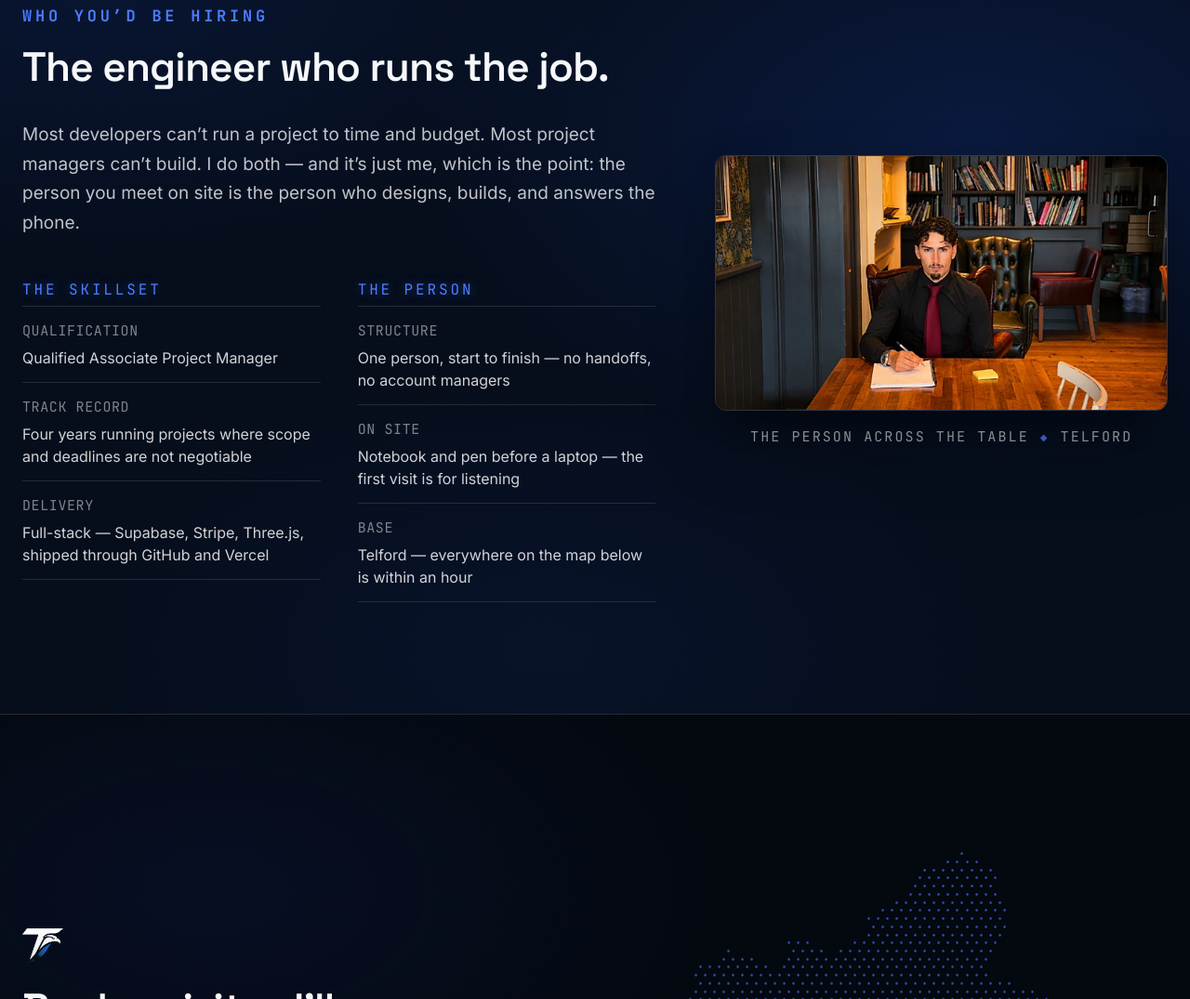
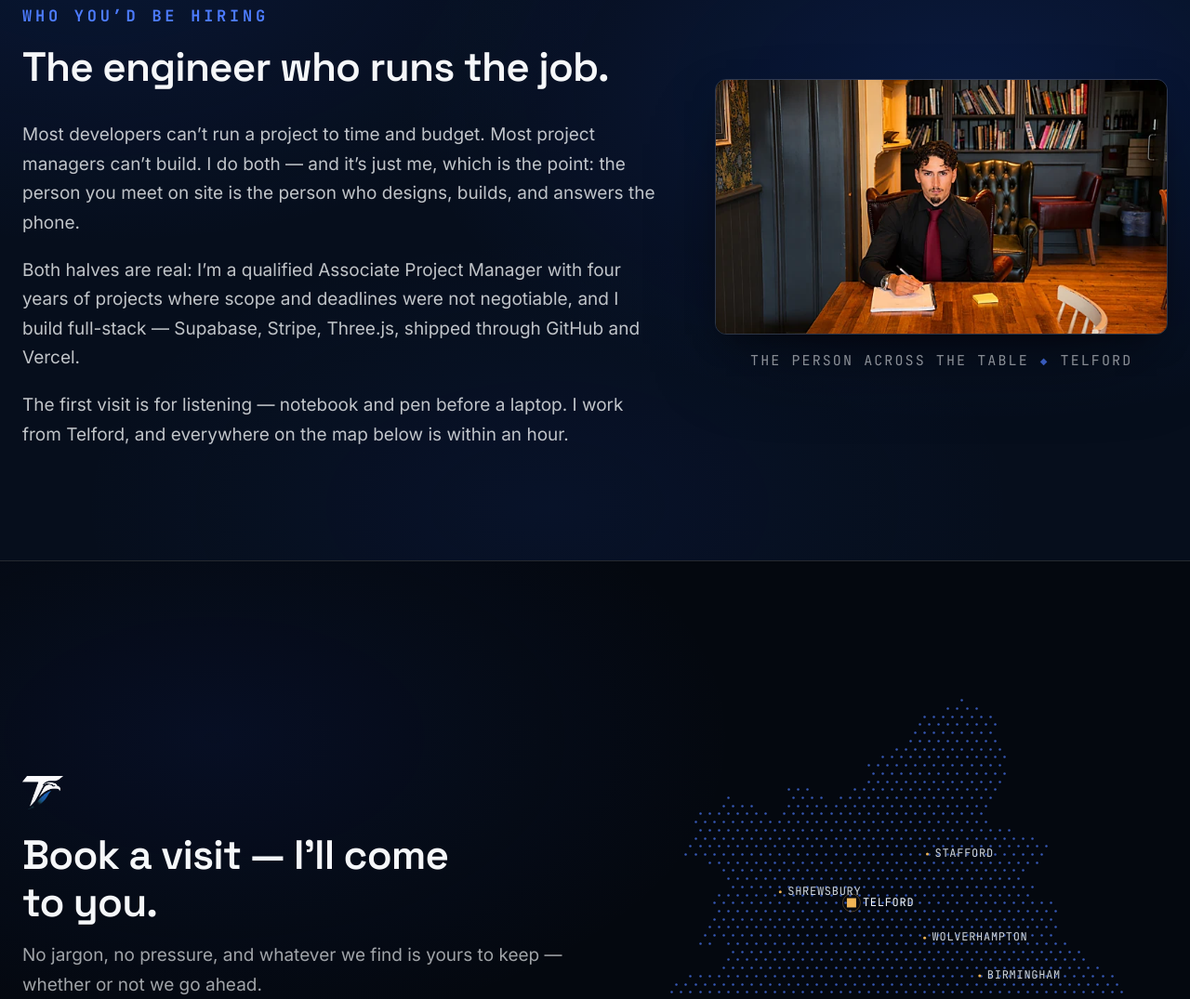
Before and after one commit to TalonInsights/Talon-Insights-Website, an Astro site: page / in a window 1280 px wide. Shown: the part 7542-8617 px from the top of the page at 93% size. Built offline with nearby package versions, Linux system fonts and the light colour scheme; Astro itself is replaced by a stand-in of ours; animation ran at ten frames a second; a web font is replaced by a local one.

Commit message:
The about block stops being a CV
Owner: less CV, more short introduction. The labelled SKILLSET/PERSON
rows are gone — the same facts now read as two short paragraphs after
the intro: the qualification and four-year track record folded into one
sentence with the full-stack delivery, and the notebook-first visit
with Telford and the map's within-an-hour reach in the other. Nothing
lost, no labels, body-tier type throughout. Photo and caption stay.

Co-Authored-By: Claude Opus 5 <noreply@anthropic.com>

```diff
--- a/src/components/About.astro
+++ b/src/components/About.astro
@@ -1,25 +1,10 @@
 ---
-// B9 — About (id="about"), restaged 27 Aug (owner): the photograph lands —
-// owner-supplied portrait at the client table, notebook open, pen in hand
-// (this supersedes the P1 consent gate: it is the owner's own photo of
-// himself). The section joins the dark run with the method/case ground
-// language, and the credentials split into the two halves the owner
-// asked the block to carry: the skillset and the person. The PM
-// qualification appears without its grade (owner: pointless to a
-// visitor). Photo is 640px native — the owner's source; a sharper export
-// can replace it under the same filename.
-
-const skillset = [
-  { key: "QUALIFICATION", value: "Qualified Associate Project Manager" },
-  { key: "TRACK RECORD", value: "Four years running projects where scope and deadlines are not negotiable" },
-  { key: "DELIVERY", value: "Full-stack — Supabase, Stripe, Three.js, shipped through GitHub and Vercel" },
-];
-
-const person = [
-  { key: "STRUCTURE", value: "One person, start to finish — no handoffs, no account managers" },
-  { key: "ON SITE", value: "Notebook and pen before a laptop — the first visit is for listening" },
-  { key: "BASE", value: "Telford — everywhere on the map below is within an hour" },
-];
+// B9 — About (id="about"), rewritten 27 Aug (owner: "less a CV, more a
+// short introduction") — the labelled SKILLSET/PERSON rows are gone; the
+// same facts now read as three short paragraphs of introduction. The PM
+// qualification still appears without its grade. The photograph is the
+// owner's own (supersedes the P1 consent gate); 640px native — a sharper
+// export can replace it under the same filename.
 ---
 
 <section class="about g-ink" id="about">
@@ -35,25 +20,16 @@ const person = [
           site is the person who designs, builds, and answers the phone.
         </p>
 
-        <div class="cred-cols" data-rv>
-          <div class="cred-group">
-            <p class="t-micro cred-head">THE SKILLSET</p>
-            {skillset.map((row) => (
-              <div class="cred-row">
-                <span class="t-micro cred-key">{row.key}</span>
-                <span class="cred-value">{row.value}</span>
-              </div>
-            ))}
-          </div>
-          <div class="cred-group">
-            <p class="t-micro cred-head">THE PERSON</p>
-            {person.map((row) => (
-              <div class="cred-row">
-                <span class="t-micro cred-key">{row.key}</span>
-                <span class="cred-value">{row.value}</span>
-              </div>
-            ))}
-          </div>
+        <div class="about-more" data-rv>
+          <p>
+            Both halves are real: I’m a qualified Associate Project Manager with four
+            years of projects where scope and deadlines were not negotiable, and I build
+            full-stack — Supabase, Stripe, Three.js, shipped through GitHub and Vercel.
+          </p>
+          <p>
+            The first visit is for listening — notebook and pen before a laptop. I work
+            from Telford, and everywhere on the map below is within an&nbsp;hour.
+          </p>
         </div>
       </div>
 
@@ -105,35 +81,13 @@ const person = [
     max-width: 44em;
   }
 
-  /* ---------- the two halves ---------- */
-  .cred-cols {
-    margin-top: 44px;
-    display: grid;
-    grid-template-columns: 1fr 1fr;
-    gap: 40px;
-  }
-  .cred-head {
-    font-size: 1rem;
-    color: var(--color-cobalt-lift);
-    letter-spacing: 0.18em;
-    margin-bottom: 4px;
-    text-shadow: 0 0 12px rgb(77 124 255 / 0.4);
-  }
-  .cred-row {
-    padding-block: 14px;
-    border-top: 1px solid rgb(245 247 249 / 0.12);
-  }
-  .cred-row:last-child { border-bottom: 1px solid rgb(245 247 249 / 0.12); }
-  .cred-key {
-    display: block;
-    color: rgb(245 247 249 / 0.5);
-  }
-  .cred-value {
-    display: block;
-    margin-top: 4px;
-    font-size: 1rem;
-    line-height: 1.5;
-    color: rgb(245 247 249 / 0.85);
+  /* ---------- the introduction, continued ---------- */
+  .about-more p {
+    margin-top: 20px;
+    font-size: 1.1875rem;
+    line-height: 1.65;
+    color: rgb(245 247 249 / 0.78);
+    max-width: 44em;
   }
 
   /* ---------- the portrait ---------- */
@@ -176,7 +130,7 @@ const person = [
   @media (max-width: 899.98px) {
     .about { padding-block: 96px; }
     .about-grid { grid-template-columns: 1fr; gap: 48px; }
-    .cred-cols { grid-template-columns: 1fr; gap: 32px; }
+    .about-more p { max-width: 34em; font-size: 1.0625rem; }
     .about-body { max-width: 34em; font-size: 1.0625rem; }
   }
 </style>
```
